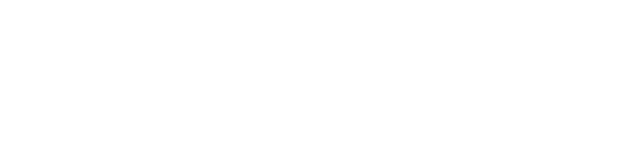
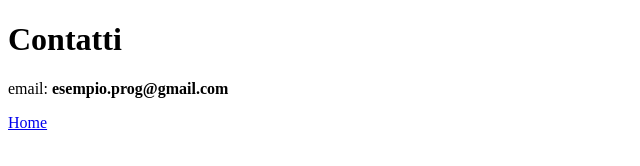
Before and after one commit to Chieruz/Esercizio-mini-progetto, a plain HTML site: page contact.html in a window 1280 px wide. Shown: the whole page, without its empty margins (0-640 px from the left). Drawn offline with Linux system fonts and the light colour scheme.

Commit message:
modifica contact

```diff
--- a/contact.html
+++ b/contact.html
@@ -6,5 +6,8 @@
     <title>Document</title>
 </head>
 <body>
+    <h1>Contatti</h1>
+    <p> email: <strong>esempio.prog@gmail.com</strong></p>
+    <a href="index.html">Home</a>
 </body>
 </html>
```
